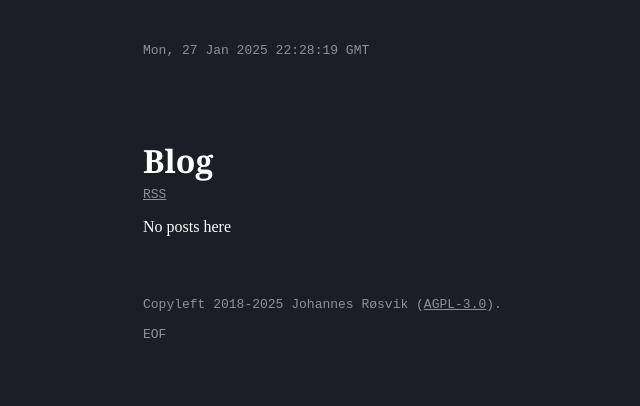
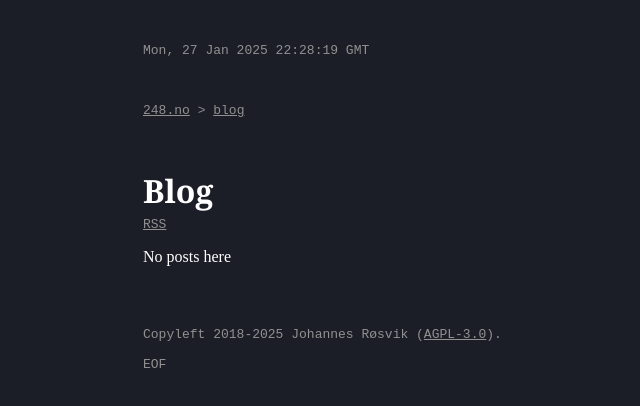
Before and after one commit to rosvik/248.no, a SvelteKit app: page /blog in a window 1280 px wide. Shown: the top 406 px of the page, without its empty margins (265-905 px from the left). Built offline with nearby package versions, Linux system fonts and the light colour scheme; a web font is replaced by a local one.

Commit message:
feat: add breadcrumbs

```diff
--- a/src/routes/+layout.server.ts
+++ b/src/routes/+layout.server.ts
@@ -6,6 +6,7 @@ export const csr = false;
 
 export const load = ({ request }) => {
   let hash;
+  let url = new URL(request.url);
   try {
     hash = process.env.COMMIT_HASH || process.env.CF_PAGES_COMMIT_SHA || undefined;
   } catch (e) {
@@ -16,6 +17,23 @@ export const load = ({ request }) => {
     date: new Date().toUTCString(),
     year: new Date().getFullYear(),
     ip: getIP(request),
-    host: request.headers.get('host')
+    host: request.headers.get('host'),
+    breadcrumbs: getBreadcrumbs(url)
   };
 };
+
+const getBreadcrumbs = (url: URL): { name: string; url: string }[] => {
+  return url.pathname
+    .split('/')
+    .slice(1)
+    .filter((fragment) => fragment !== '')
+    .map((fragment, index) => {
+      return {
+        name: fragment,
+        url: url.pathname
+          .split('/')
+          .slice(0, index + 2)
+          .join('/')
+      };
+    });
+};
--- a/src/routes/+layout.svelte
+++ b/src/routes/+layout.svelte
@@ -6,6 +6,7 @@
   export let host = data.host;
   export let ip = data.ip;
   export let year = data.year;
+  export let breadcrumbs = data.breadcrumbs;
 </script>
 
 <svelte:head>
@@ -17,7 +18,9 @@
 {date}
 {#if host && ip}Serving {host} to {ip}{/if}
 {#if hash}On commit <a href={`https://github.com/rosvik/248.no/commit/${hash}`}>{hash}</a>{/if}
-
+{#if breadcrumbs.length > 0}
+<a href="/">248.no</a> {#each breadcrumbs as b}> <a href={b.url}>{b.name}</a> {/each}
+{/if}
 
 </pre>
 <slot />
```
